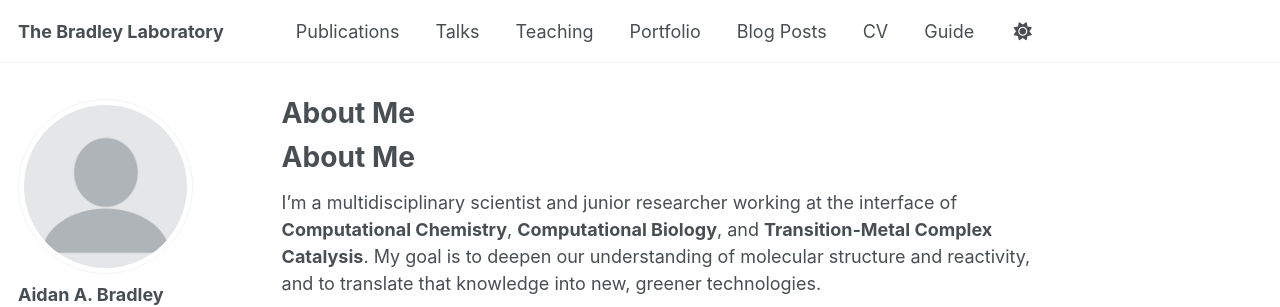
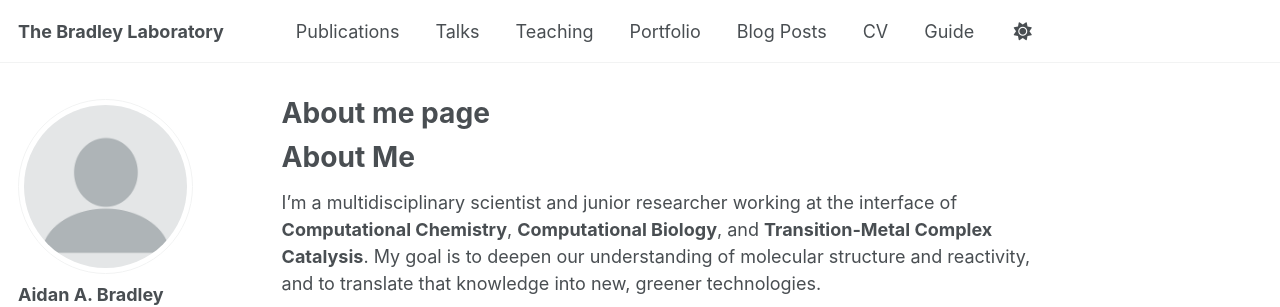
Before and after one commit to aab18011/aab18011.github.io, a Jekyll site: the page built from _pages/about.md, in a window 1280 px wide and 900 px high. Shown: the top 307 px of the window. Built offline with Jekyll 4.4.1, drawn with Linux system fonts in a browser that asks for light colours; some web fonts are replaced; our own code applies the rules of GitHub Pages for plain Markdown files; a script that is not in the unit is left out; part of the change alters nothing that is shown.

Commit message:
Update about.md

```diff
--- a/_pages/about.md
+++ b/_pages/about.md
@@ -1,3 +1,12 @@
+---
+permalink: /
+title: "About me page"
+author_profile: true
+redirect_from:
+  - /about/
+  - /about.html
+---
+
 # About Me
 
 I’m a multidisciplinary scientist and junior researcher working at the interface of **Computational Chemistry**, **Computational Biology**, and **Transition‑Metal Complex Catalysis**. My goal is to deepen our understanding of molecular structure and reactivity, and to translate that knowledge into new, greener technologies.
```
